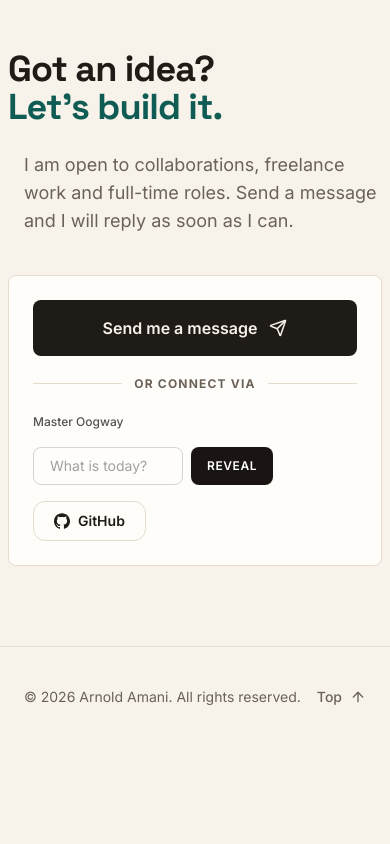
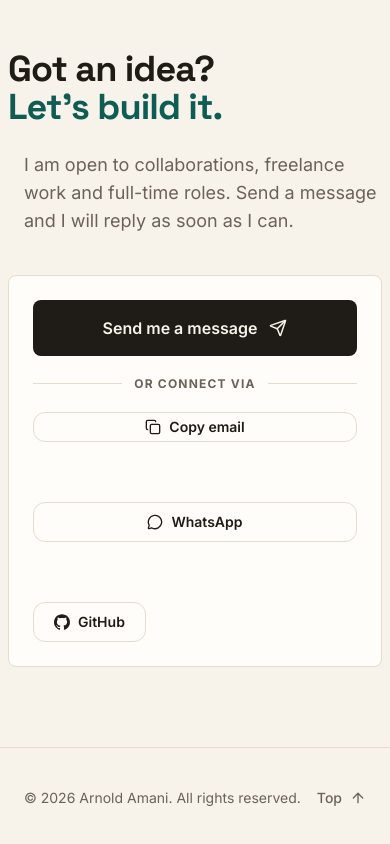
Before and after one commit to anold-a/amani-portfolio, a Next.js app: page / in a window 390 px wide. Shown: the part 8264-9108 px from the top of the page. Before the commit the page ends 9011 px from the top, so only its background shows below. Built offline with nearby package versions, Linux system fonts and the light colour scheme.

Commit message:
updated hero and contact sections

```diff
--- a/components/homepage/Contact.tsx
+++ b/components/homepage/Contact.tsx
@@ -101,16 +101,20 @@ const contactInfo = (
           <p className="my-5 flex items-center gap-3 text-xs font-bold uppercase tracking-widest text-muted">
             <span className="h-px flex-1 bg-line" /> or connect via <span className="h-px flex-1 bg-line" />
           </p>
-          <div className="flex flex-col sm:flex-row sm:items-center justify-between gap-4 w-full min-h-11">
-
-  <p className="text-xs sm:text-sm text-neutral-600 font-medium leading-relaxed max-w-50 shrink-0">
-    {authorized ? "Let us connect" : "Master Oogway"}
-  </p>
+          <div className="flex flex-col sm:flex-row sm:items-center  gap-15 w-full min-h-11">
 
 
-  <div className="flex flex-row items-center justify-start sm:justify-center gap-2 grow">
-  {authorized ? contactInfo : login}
-</div>
+    <CopyEmail  email={profile.email} />
+
+    <a
+      href={profile.whatsapp}
+      target="_blank"
+      rel="noreferrer"
+      className={`${pill} flex items-center rounded-xl justify-center gap-2 h-10`}
+    >
+      <MessageCircle size={16} /> WhatsApp
+    </a>
+
 
 
   <div className="flex justify-start  sm:justify-end shrink-0">
--- a/components/homepage/Herosection.tsx
+++ b/components/homepage/Herosection.tsx
@@ -23,7 +23,7 @@ export default function Hero() {
           </span>
 
 
-          <h1 className="mt-8 font-display text-[clamp(3.5rem,11vw,9rem)] font-bold leading-[0.9] tracking-tighter">
+          <h1 className="mt-8 font-display text-[clamp(3.5rem,11vw,7rem)] font-bold leading-[0.9] tracking-tighter">
             {profile.first}
             <br />
             <span className="relative inline-block text-brand">
```
